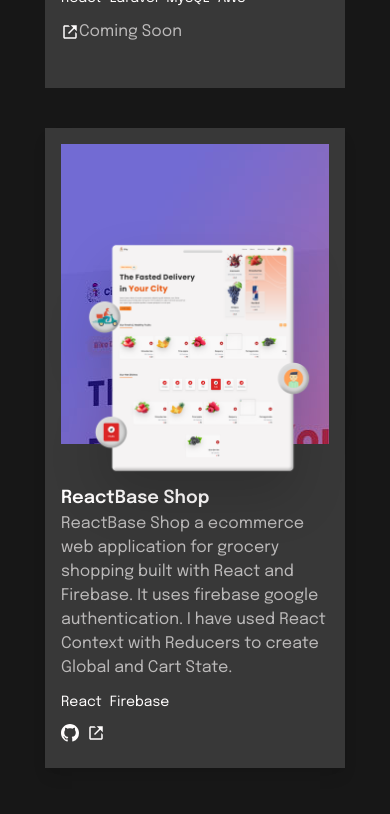
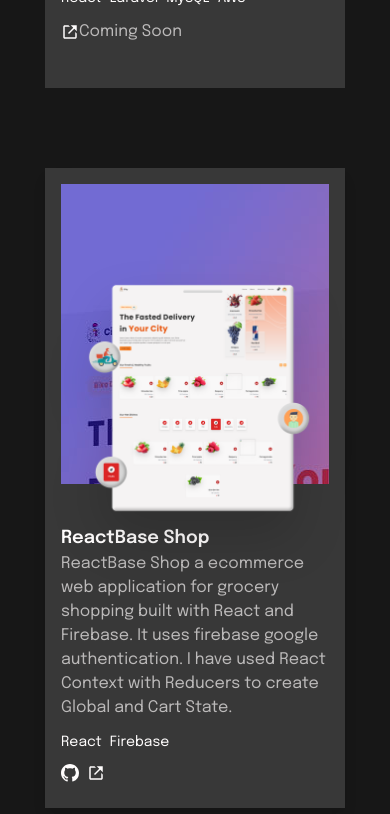
Before and after one commit to siddharthpandey091/creativesiddharth, a Next.js app: page / in a window 390 px wide. Shown: the part 3660-4474 px from the top of the page. Built offline with nearby package versions, Linux system fonts and the light colour scheme.

Commit message:
Update Portfolio.jsx

```diff
--- a/components/Portfolio.jsx
+++ b/components/Portfolio.jsx
@@ -65,7 +65,7 @@
           </FadeInWhenVisible>
         </div>
 
-        <div className="lg:mt-96 mt-0 p-4 sm:w-[500px] w-[300px] sm:h-[650px] h-[640px] flex flex-col space-y-10 bg-cardColor shadow-lg">
+        <div className="lg:mt-96 lg:mt-0 mt-10 p-4 sm:w-[500px] w-[300px] sm:h-[650px] h-[640px] flex flex-col space-y-10 bg-cardColor shadow-lg">
           <FadeInWhenVisible>
             <div
               className="relative sm:h-[370px] h-[300px]"
@@ -160,7 +160,7 @@
           </FadeInWhenVisible>
         </div>
 
-        <div className="lg:mt-96 mt-0 p-4 sm:w-[500px] w-[300px] sm:h-[650px] h-[640px] flex flex-col space-x-10 bg-cardColor">
+        <div className="lg:mt-96 lg:mt-0 mt-10 p-4 sm:w-[500px] w-[300px] sm:h-[650px] h-[640px] flex flex-col space-x-10 bg-cardColor">
           <FadeInWhenVisible>
             <div
               className="relative sm:h-[370px] h-[300px]"
```
